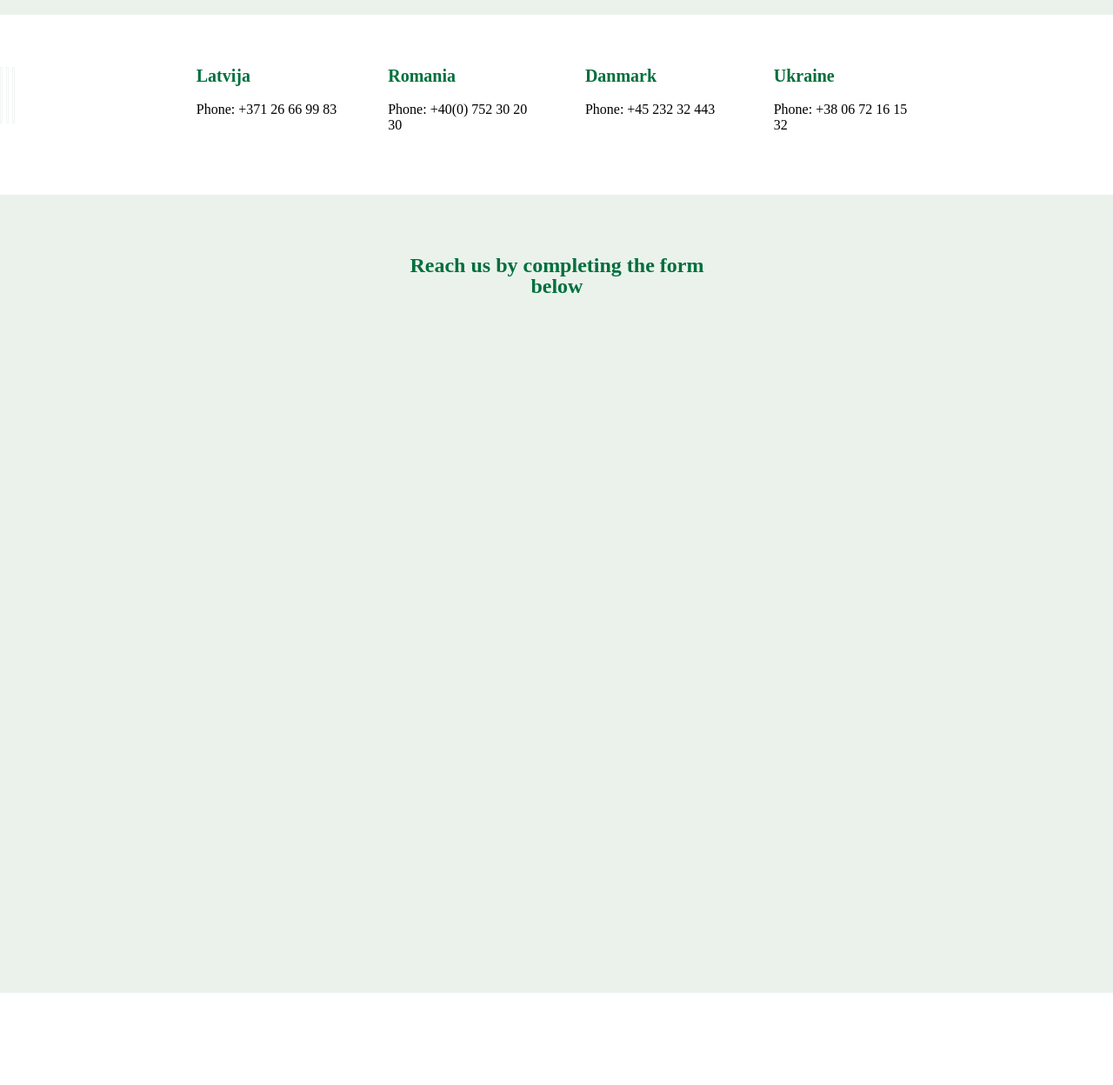
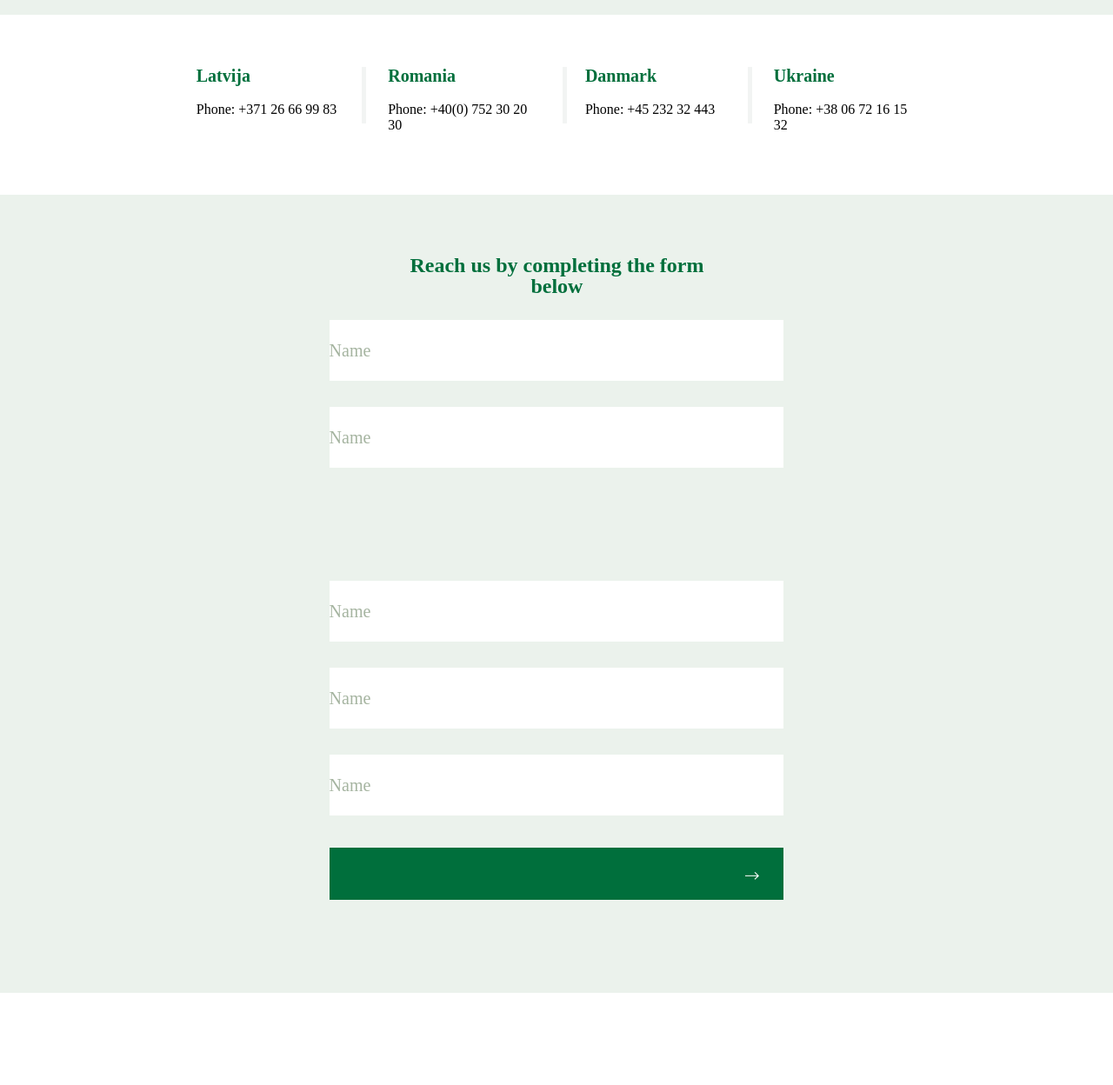
Before and after one commit to IoanHadarean/German-Agrar, a plain HTML site: page contact.html in a window 1280 px wide. Shown: the part 510-1758 px from the top of the page at 87% size. Drawn offline with Linux system fonts and the light colour scheme.

Commit message:
Added contact details form/positioning for contact details form

```diff
--- a/contact.html
+++ b/contact.html
@@ -100,21 +100,21 @@
                             <span class="latvija__phone">Phone: +371 26 66 99 83</span>
                         </p>
                     </div>
-                    <div class = "contact__separator latvija"></div>
+                    <div class="contact__separator latvija"></div>
                     <div class="contact__romania">
                         <p><span class="romania__title">Romania</span><br>
-                            <span class = "romania__phone">Phone: +40(0) 752 30 20 30</span>
+                            <span class="romania__phone">Phone: +40(0) 752 30 20 30</span>
                         </p>
                     </div>
-                    <div class = "contact__separator romania"></div>
+                    <div class="contact__separator romania"></div>
                     <div class="contact__danmark">
                         <p><span class="danmark__title">Danmark</span><br>
-                            <span class = "danmark__phone">Phone: +45 232 32 443</span></p>
+                            <span class="danmark__phone">Phone: +45 232 32 443</span></p>
                     </div>
-                    <div class = "contact__separator danmark"></div>
+                    <div class="contact__separator danmark"></div>
                     <div class="contact__ukraine">
                         <p><span class="ukraine__title">Ukraine</span><br>
-                            <span class = "ukraine__phone">Phone: +38 06 72 16 15 32</span>
+                            <span class="ukraine__phone">Phone: +38 06 72 16 15 32</span>
                         </p>
                     </div>
                 </div>
@@ -124,8 +124,42 @@
                     <p>Reach us by completing the form below</p>
                 </div>
             </div>
-            <div class = "contact__complete">
+            <div class="contact__complete">
+                <div class="contact__name">
+                    <label class="name__inline" for="name">
+                        <input class="name__inline name-styling" type="text" name="name" id="name" value="Name">
+                    </label>
+                </div>
+                <div class="contact__typing">
+                    <label class="typing__inline" for="name">
+                        <input class="typing__inline typing-styling" type="text" name="name" id="name" value="Name">
+                    </label>
+                </div>
+                <div class="contact__phone">
+                    <label class="phone__inline" for="name">
+                        <input class="phone__inline phone-styling" type="text" name="name" id="name" value="Name">
+                    </label>
+                </div>
+                <div class="contact__email">
+                    <label class="email__inline" for="name">
+                        <input class="email__inline email-styling" type="text" name="name" id="name" value="Name">
+                    </label>
+                </div>
+                <div class="contact__message">
+                    <label class="message__inline" for="name">
+                        <input class="message__inline message-styling" type="text" name="name" id="name" value="Name">
+                    </label>
+                </div>
+                <div class="contact__button">
+                    <div class="button__send">
 
+                    </div>
+                    <div class="button__box">
+                        <a href="#">
+                            <img class="nav__arrow" src="../images/arrow.png" alt="nav-arrow" />
+                        </a>
+                    </div>
+                </div>
             </div>
         </div>
     </section>
--- a/static/css/contact.css
+++ b/static/css/contact.css
@@ -8,6 +8,11 @@ html, body {
 
 p {
     margin: 0;
+}
+
+input {
+    border: 0;
+    padding: 0;
 }
 
 /* ------------------------------  Contact ------------------*/
@@ -188,9 +193,89 @@ p {
 .contact__separator {
     display: inline-block;
     height: 63px;
-    width: 1px;
+    width: 0.21vw;
     border: 1px solid #F2F4F3;
+    background: #F2F4F3;
 }
+
+.latvija {
+    left: 32.5vw;
+    right: 67.29vw;
+    position: absolute;
+}
+
+.romania {
+    left: 50.56vw;
+    right: 49.25vw;
+    position: absolute;
+}
+
+.danmark {
+    left: 67.2vw;
+    right: 32.6vw;
+    position: absolute;
+}
+
+.contact__complete {
+    position: absolute;
+    left: 29.58vw;
+    right: 29.58vw;
+    width: 40.84vw;
+    height: 775px;
+    top: 813px;
+    display: block;
+}
+
+.contact__name, .contact__typing, .contact__email, .contact__phone, .contact__message {
+    position: absolute;
+    height: 70px;
+    width: 40.84vw;
+    padding-bottom: 30px;
+}
+
+.contact__typing {
+    top: 100px;
+}
+
+.contact__phone {
+    top: 300px;
+}
+
+.contact__email {
+    top: 400px;
+}
+
+.contact__message {
+    top: 500px;
+}
+
+
+.name__inline, .typing__inline, .email__inline, .phone__inline, .message__inline {
+    width: 40.84vw;
+    position: absolute;
+    height: 70px;
+    font-family: Calibre;
+    line-height: 20px;
+    font-size: 20px;
+
+    color: #A5B4A0;
+}
+
+.name-styling {
+    border-left: 22px;
+}
+
+.contact__button {
+    height: 60px;
+    background: #006F3C;
+    bottom: 108px;
+    position: absolute;
+    width: 40.84vw;
+    height: 60px;
+}
+
+
+
 
 /* ----------------------------- Footer ---------------------*/
 
```
